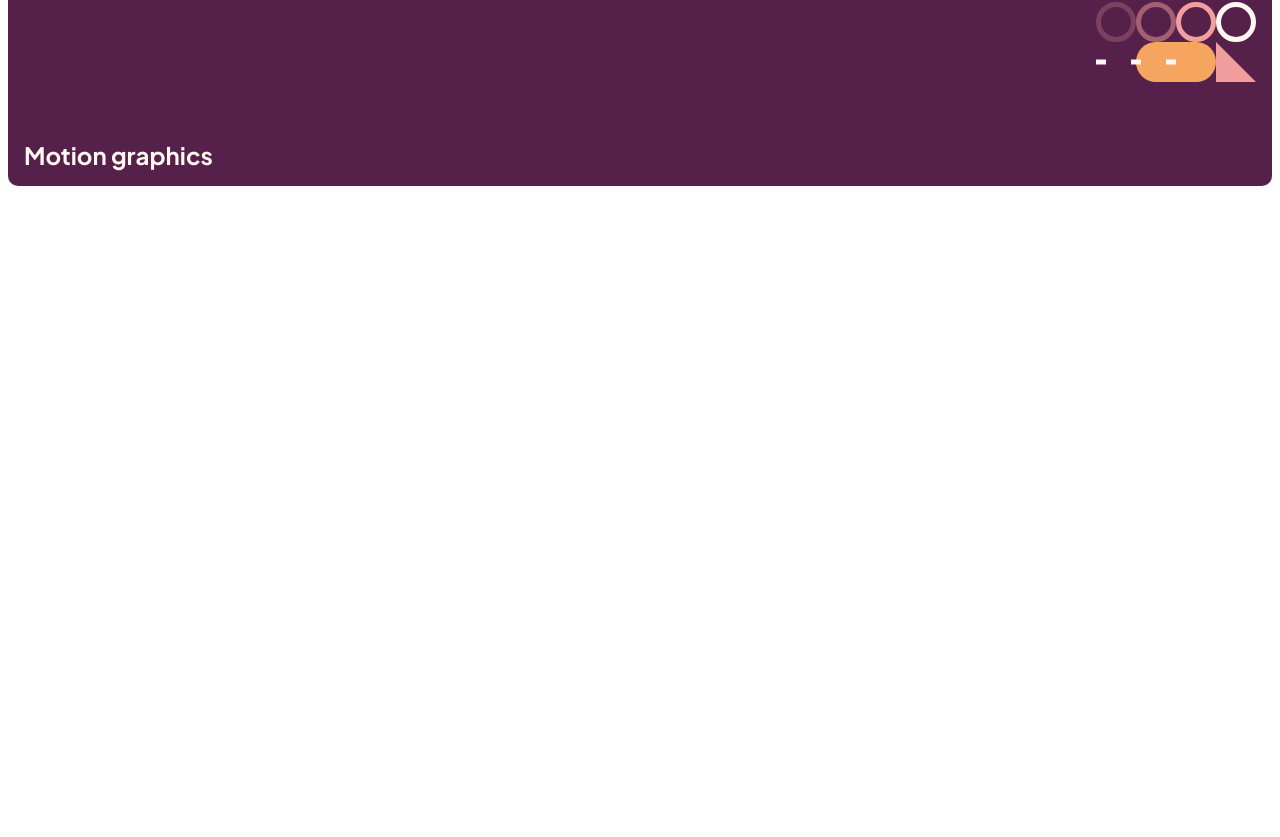
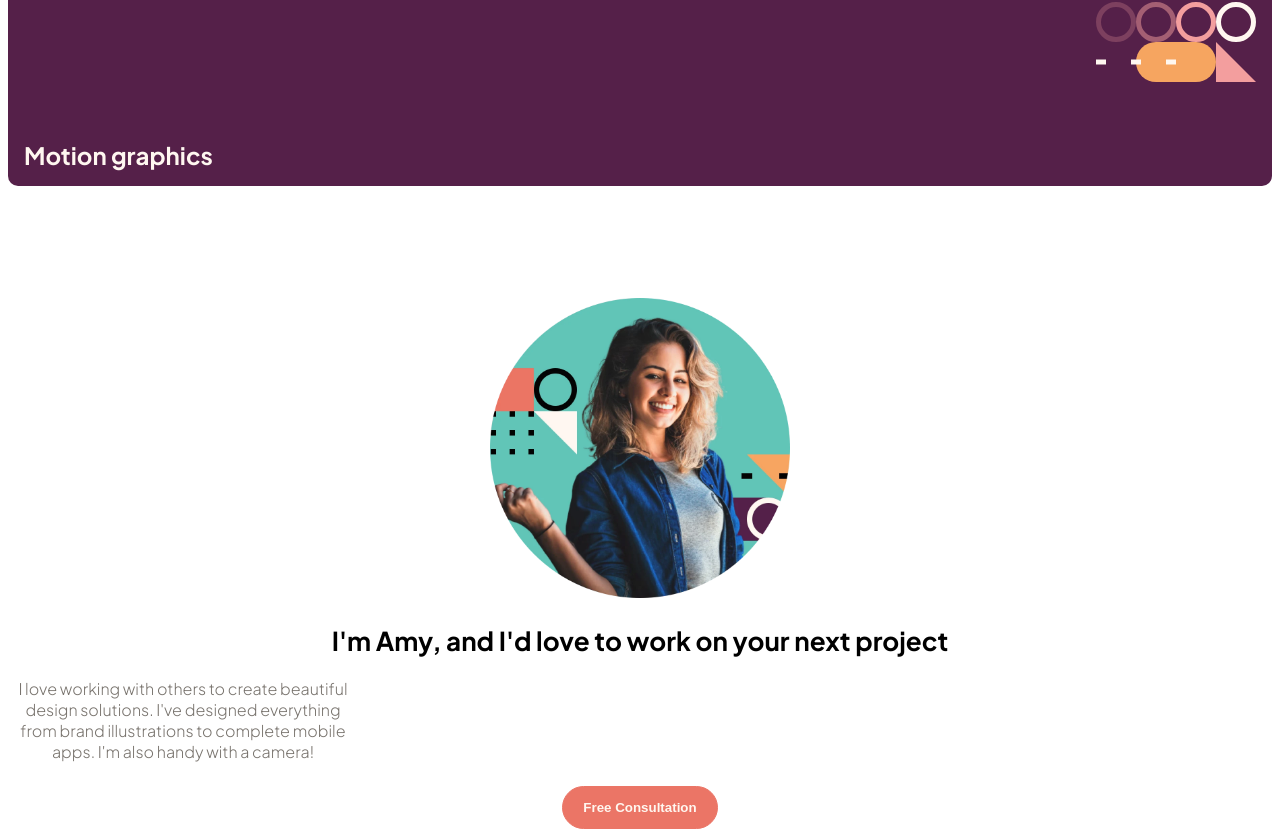
Before and after one commit to Lfrancos/fm-sp-portafolio, a Next.js app: page / in a window 1280 px wide. Shown: the part 1403-2240 px from the top of the page. Before the commit the page ends 1597 px from the top, so only its background shows below. Built offline with nearby package versions, Linux system fonts and the light colour scheme.

Commit message:
added the about for mobile

```diff
--- a/src/components/ui/Button.module.scss
+++ b/src/components/ui/Button.module.scss
@@ -1,10 +1,16 @@
 
 .button {
-     background-color: hsl(var(--color-black));
-     color: hsl(var(--color-white));
      padding: 13px 20px;
-     border: 1px solid hsl(var(--color-black));
      border-radius: 30px;
      font-size: 14;
      font-weight: 700;
 }
+.black {
+     background-color: hsl(var(--color-black));
+     color: hsl(var(--color-white));
+}
+.red {
+     background-color: hsl(var(--color-orange-red));
+     color: hsl(var(--color-white));
+     border: 1px solid hsl(var(--color-orange-red));
+}
--- a/src/components/ui/Button.tsx
+++ b/src/components/ui/Button.tsx
@@ -1,9 +1,10 @@
 import styles from './Button.module.scss';
 interface Props {
     name: string;
+    color: string;
 }
-export const Button = ({name}: Props) => {
+export const Button = ({name, color = 'back'}: Props) => {
   return (
-    <button className={styles.button}>{name}</button>
+    <button className={`${styles.button} ${styles[color]}`}>{name}</button>
   )
 }
--- a/src/pages/index.module.scss
+++ b/src/pages/index.module.scss
@@ -14,6 +14,7 @@
   gap: 20px;
   grid-template-columns: repeat(2, 1fr);
   grid-auto-rows: 200px;
+  margin-bottom: 7rem;
   grid-template-areas:
     "graphicDesign graphicDesign"
     "graphicDesign graphicDesign"
@@ -69,3 +70,20 @@
         margin: 1rem;
     }
 }
+
+.about {
+    margin: 0 auto;
+
+    text-align: center;
+    &.image {
+
+        width: 300px;
+        height: 300px;
+        overflow: hidden;
+        margin-bottom: 3rem;
+    }
+    & p {
+        max-width: 350px;
+        margin-bottom: 1.5rem;
+    }
+ }
--- a/src/pages/index.tsx
+++ b/src/pages/index.tsx
@@ -2,7 +2,8 @@ import type { NextPage } from "next";
 import Image from "next/image";
 import { MainLayout } from "../components/layouts/MainLayout";
 import styles from "./index.module.scss";
-import Data from "../data/mosaic.json" assert {type: 'json'};
+import Data from "../data/mosaic.json" assert { type: "json" };
+import { Button } from "../components/ui/Button";
 
 const Home: NextPage = () => {
   return (
@@ -21,9 +22,12 @@ const Home: NextPage = () => {
         */}
 
         <div className={styles.mosaic}>
-          {Data.mosaic.map(({className, name, width, height, img}) => {
+          {Data.mosaic.map(({ className, name, width, height, img }) => {
             return (
-              <div key={className} className={`${styles.gridItem} ${styles[className]}`}>
+              <div
+                key={className}
+                className={`${styles.gridItem} ${styles[className]}`}
+              >
                 <div className={`${styles.image} `}>
                   <Image
                     src={`/assets/${img}`}
@@ -32,10 +36,34 @@ const Home: NextPage = () => {
                     width={width}
                   />
                 </div>
-                <h2 className={styles.text}>{name}</h2>
+                <h3 className={styles.text}>{name}</h3>
               </div>
             );
           })}
+        </div>
+
+        {/* this is the about section */}
+
+        <div className={`${styles.about}`}>
+          <div className={styles.image}>
+            <Image
+              src="/assets/image-amy.webp"
+              alt="amy"
+              width={300}
+              height={300}
+            />
+          </div>
+          <div>
+            <h2>
+              I&apos;m Amy, and I&apos;d love to work on your next project
+            </h2>
+            <p>
+              I love working with others to create beautiful design solutions.
+              I&apos;ve designed everything from brand illustrations to complete
+              mobile apps. I&apos;m also handy with a camera!
+            </p>
+            <Button name='Free Consultation' color='red' />
+          </div>
         </div>
       </>
     </MainLayout>
--- a/src/styles/globals.scss
+++ b/src/styles/globals.scss
@@ -16,8 +16,13 @@ h1 {
     font-size: 36px;
 }
 h2 {
+    font-size: 26px;
+}
+h3 {
     font-size: 24px;
 }
 p {
     font-weight: 300;
+    font-size: 16px;
+    color: hsl(var(--color-gray));
 }
```
